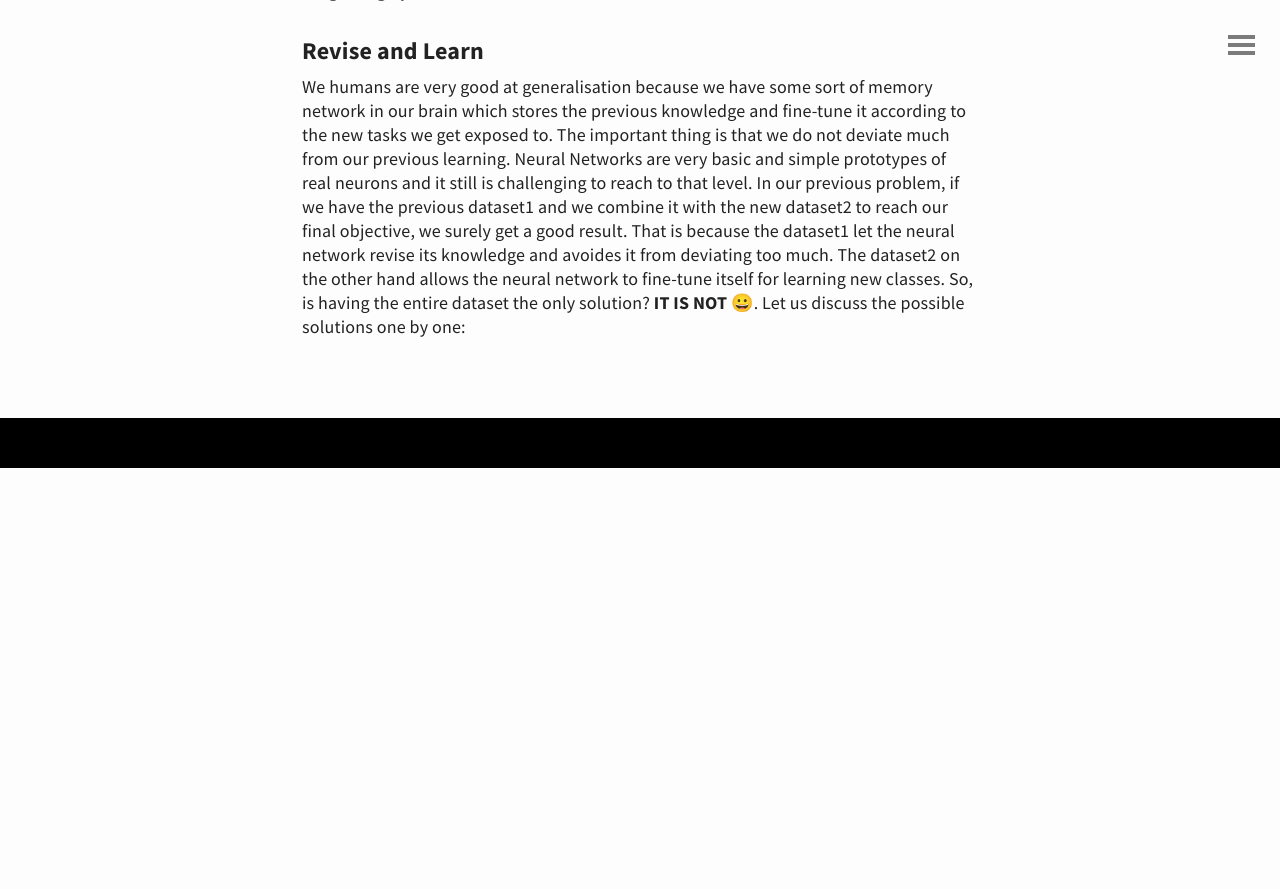
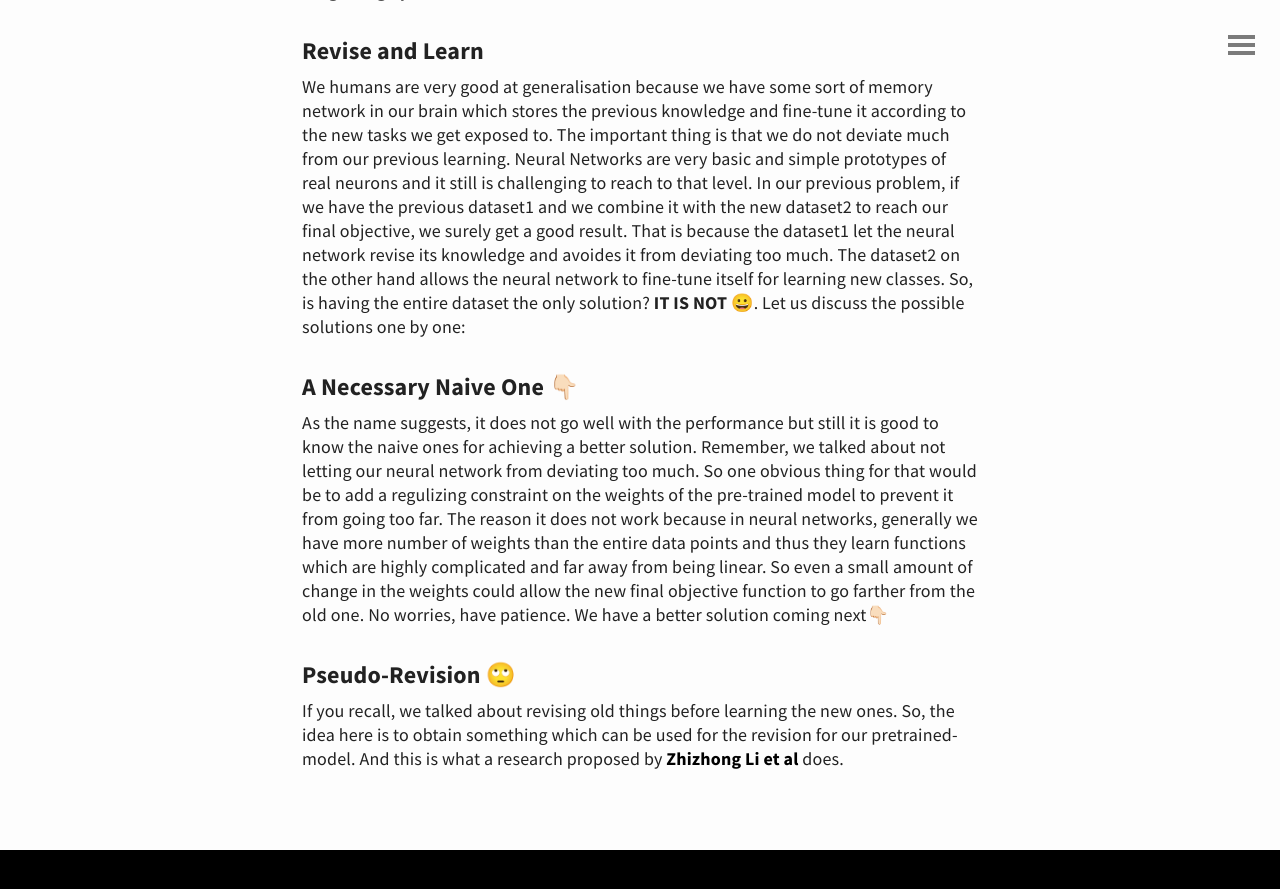
Before and after one commit to spraphul/blog, a Jekyll site: the page built from _posts/2019-12-15-IL1.md, in a window 1280 px wide and 900 px high, scrolled down 2036 px. Shown: the top 889 px of the window. Built offline with Jekyll 4.4.1, drawn with Linux system fonts in a browser that asks for light colours; before the commit the page ends 2504 px from its top, so only the background shows below that.

Commit message:
Update 2019-12-15-IL1.md

```diff
--- a/_posts/2019-12-15-IL1.md
+++ b/_posts/2019-12-15-IL1.md
@@ -23,3 +23,10 @@ Now we need to add some extra classes, let us say {E, F, G} to model. The obviou
 
 #### Revise and Learn
 We humans are very good at generalisation because we have some sort of memory network in our brain which stores the previous knowledge and fine-tune it according to the new tasks we get exposed to. The important thing is that we do not deviate much from our previous learning. Neural Networks are very basic and simple prototypes of real neurons and it still is challenging to reach to that level. In our previous problem, if we have the previous dataset1 and we combine it with the new dataset2 to reach our final objective, we surely get a good result. That is because the dataset1 let the neural network revise its knowledge and avoides it from deviating too much. The dataset2 on the other hand allows the neural network to fine-tune itself for learning new classes. So, is having the entire dataset the only solution? **IT IS NOT** 😀. Let us discuss the possible solutions one by one:
+
+#### A Necessary Naive One 👇🏻
+As the name suggests, it does not go well with the performance but still it is good to know the naive ones for achieving a better solution. Remember, we talked about not letting our neural network from deviating too much. So one obvious thing for that would be to add a regulizing constraint on the weights of the pre-trained model to prevent it from going too far. The reason it does not work because in neural networks, generally we have more number of weights than the entire data points and thus they learn functions which are highly complicated and far away from being linear. So even a small amount of change in the weights could allow the new final objective function to go farther from the old one. No worries, have patience. We have a better solution coming next👇🏻
+
+
+#### Pseudo-Revision 🙄
+If you recall, we talked about revising old things before learning the new ones. So, the idea here is to obtain something which can be used for the revision for our pretrained-model. And this is what a research proposed by **[Zhizhong Li et al](https://arxiv.org/pdf/1606.09282.pdf)** does.
```
